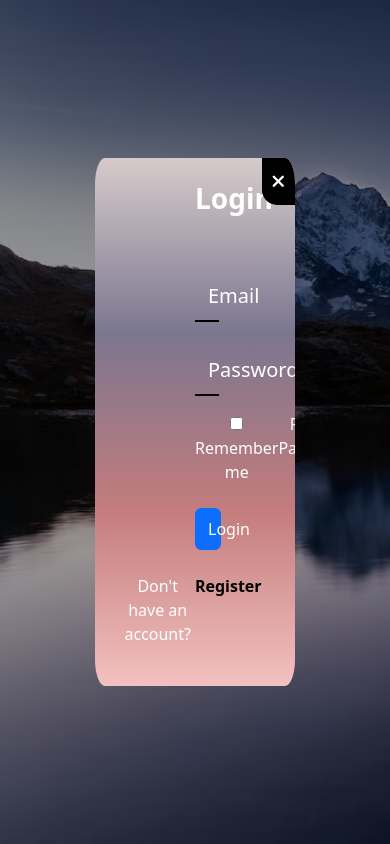
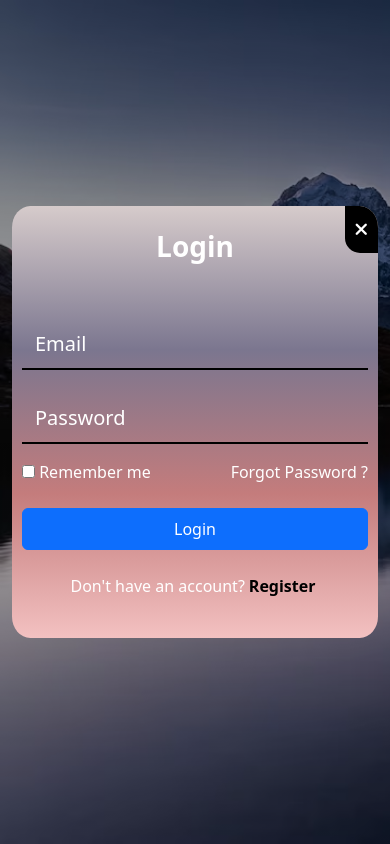
Before and after one commit to ahmedd-adel502/LoginApplication, a plain HTML site: page index.html in a window 390 px wide. Both pictures are taken after a click on the button "Login". Drawn offline with nearby package versions, Linux system fonts and the light colour scheme; some packages are replaced by stand-ins of ours; a script that the page names is missing.

Commit message:
first commit

```diff
--- a/css/style.css
+++ b/css/style.css
@@ -110,6 +110,10 @@ input.form-control{
         font-size: 16px;
         padding-inline: 15px;
     }
+    .login-page-content{
+        min-width: 100%;
+        padding-inline: .625rem;
+    }
     .signup-page-content{
         min-width: 90%;
     }
```
